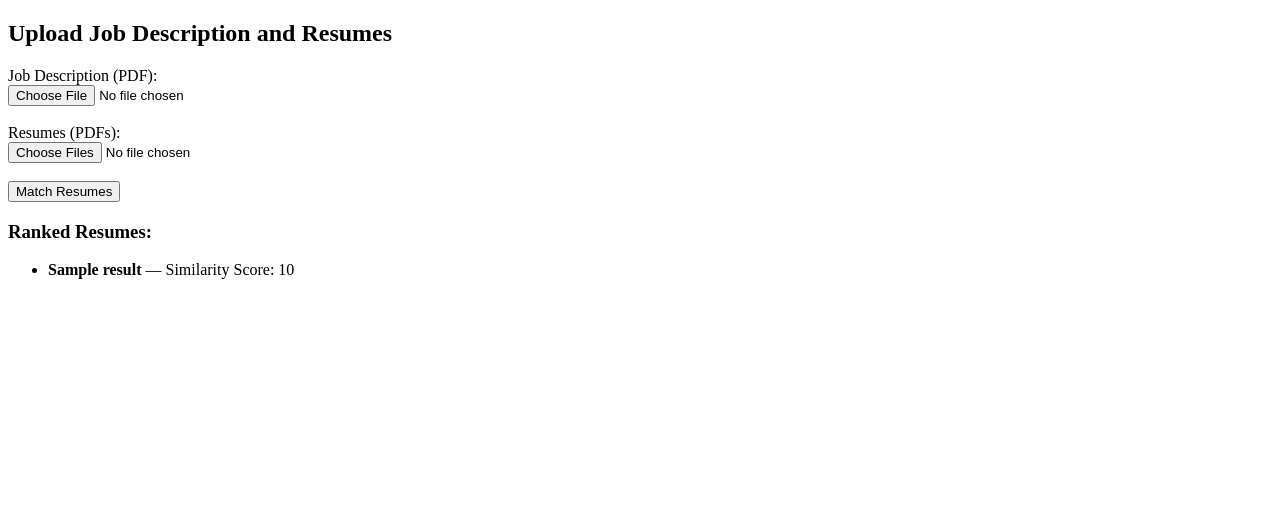
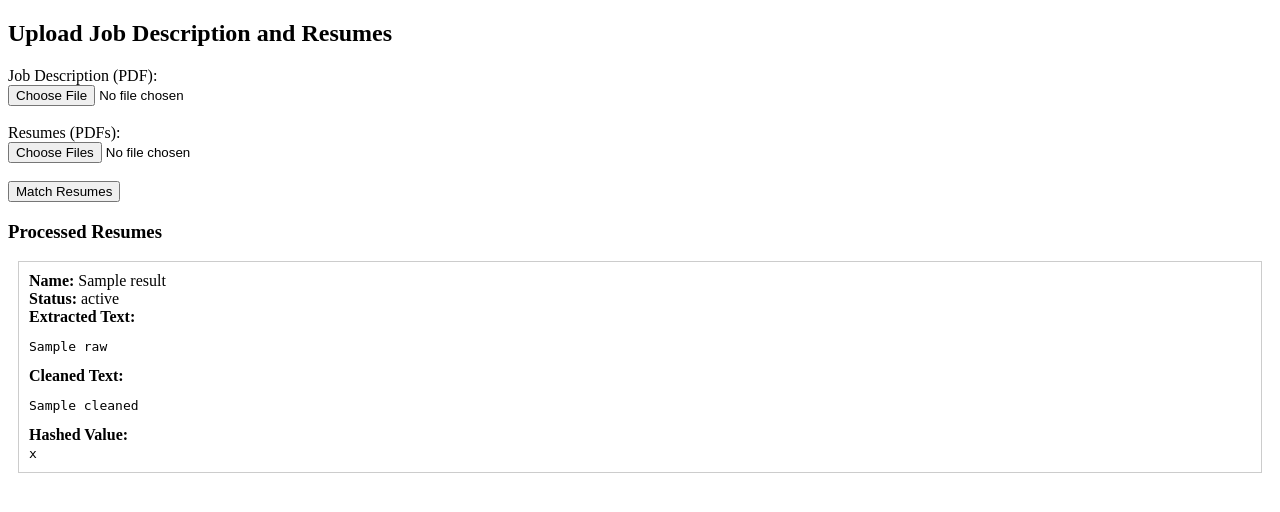
Before and after one commit to aryal-tech/ResumeScreening, a Flask app: template templates/index.html in a window 1280 px wide. Shown: the top 512 px of the page. Run offline with Flask 3, Linux system fonts and the light colour scheme; the template is opened without the code that fills it: most values are stand-ins (such as "Sample title", 1, 10 or a date in 2020).

Commit message:
Initial ResumeScreening Commit

```diff
--- a/app.py
+++ b/app.py
@@ -1,94 +1,79 @@
 from flask import Flask, render_template, request
-import PyPDF2
-import math
-from io import BytesIO
+from pathlib import Path
+import hashlib
+
+from core.extract import extract_text
+from core.preprocess import preprocess_text
+from database.db_connect import get_connection, insert_document
 
 app = Flask(__name__)
-
-# PDF to text
-def extract_text_from_pdf(file_stream):
-    reader = PyPDF2.PdfReader(file_stream)
-    text = ''
-    for page in reader.pages:
-        content = page.extract_text()
-        if content:
-            text += content
-    return text
-
-# TF-IDF functions
-def preprocess(text):
-    text = text.lower()
-    return ''.join(c if c.isalnum() or c.isspace() else ' ' for c in text).split()
-
-def compute_tf(words):
-    tf = {}
-    total = len(words)
-    for word in words:
-        tf[word] = tf.get(word, 0) + 1
-    for word in tf:
-        tf[word] /= total
-    return tf
-
-def compute_idf(docs):
-    idf = {}
-    total_docs = len(docs)
-    all_words = set(word for doc in docs for word in doc)
-
-    for word in all_words:
-        count = sum(1 for doc in docs if word in doc)
-        idf[word] = math.log(total_docs / (1 + count))
-    return idf
-
-def compute_tfidf(tf, idf):
-    return {word: tf[word] * idf[word] for word in tf}
-
-def cosine_similarity(vec1, vec2):
-    all_words = set(vec1.keys()).union(set(vec2.keys()))
-    v1 = [vec1.get(w, 0.0) for w in all_words]
-    v2 = [vec2.get(w, 0.0) for w in all_words]
-    dot = sum(a * b for a, b in zip(v1, v2))
-    mag1 = math.sqrt(sum(a * a for a in v1))
-    mag2 = math.sqrt(sum(b * b for b in v2))
-    if mag1 == 0 or mag2 == 0:
-        return 0.0
-    return dot / (mag1 * mag2)
+UPLOAD_FOLDER = Path("uploads")
+RESUMES_FOLDER = UPLOAD_FOLDER / "resumes"
+UPLOAD_FOLDER.mkdir(exist_ok=True)
+RESUMES_FOLDER.mkdir(parents=True, exist_ok=True)
 
 @app.route('/', methods=['GET', 'POST'])
 def index():
     results = []
+
     if request.method == 'POST':
+        # Save Job Description
         jd_file = request.files['jd_file']
+        jd_path = UPLOAD_FOLDER / "job_description.pdf"
+        jd_file.save(jd_path)
+
+        # Extract, clean, and insert JD into DB
+        jd_text = extract_text(jd_path)
+        jd_cleaned = preprocess_text(jd_text)
+        insert_document("job_description.pdf", "job", jd_text, jd_cleaned)
+
+        # Process Resumes
         resume_files = request.files.getlist('resume_files')
+        seen_hashes = {}  # Map hash → filename in current batch
 
-        # Extract and preprocess JD
-        jd_text = extract_text_from_pdf(jd_file.stream)
-        jd_words = preprocess(jd_text)
+        for resume_file in resume_files:
+            filename = resume_file.filename
+            resume_path = RESUMES_FOLDER / filename
+            resume_file.save(resume_path)
 
-        # Extract and preprocess resumes
-        resume_data = []
-        resume_words_list = []
-        for resume in resume_files:
-            text = extract_text_from_pdf(resume.stream)
-            words = preprocess(text)
-            resume_data.append((resume.filename, words))
-            resume_words_list.append(words)
+            raw_text = extract_text(resume_path)
+            cleaned_text = preprocess_text(raw_text)
+            hashed_text = hashlib.sha256(cleaned_text.encode('utf-8')).hexdigest()
 
-        # TF-IDF
-        all_docs = [jd_words] + resume_words_list
-        tf_list = [compute_tf(doc) for doc in all_docs]
-        idf = compute_idf(all_docs)
-        tfidf_list = [compute_tfidf(tf, idf) for tf in tf_list]
+            # Check if resume already seen in this batch
+            if hashed_text in seen_hashes:
+                status = f"Duplicate resume detected (same as {seen_hashes[hashed_text]} in this batch)."
+            else:
+                # Check if resume already exists in DB
+                conn = get_connection()
+                cursor = conn.cursor()
+                cursor.execute(
+                    "SELECT COUNT(*) FROM documents WHERE hashed_text = %s AND type='resume'",
+                    (hashed_text,)
+                )
+                duplicate_count = cursor.fetchone()[0]
+                cursor.close()
+                conn.close()
 
-        jd_tfidf = tfidf_list[0]
-        resume_tfidfs = tfidf_list[1:]
+                if duplicate_count == 0:
+                    insert_document(filename, "resume", raw_text, cleaned_text)
+                    status = "New resume processed."
+                else:
+                    status = "Duplicate resume detected (already in database)."
 
-        for (filename, _), tfidf in zip(resume_data, resume_tfidfs):
-            score = cosine_similarity(jd_tfidf, tfidf)
-            results.append((filename, score))
+                # Save in seen_hashes whether duplicate or not
+                seen_hashes[hashed_text] = filename
 
-        results.sort(key=lambda x: x[1], reverse=True)
+            # Add result to display on UI
+            results.append({
+                'name': filename,
+                'raw': raw_text[:500],
+                'cleaned': cleaned_text[:500],
+                'hash': hashed_text,
+                'status': status
+            })
 
-    return render_template('index.html', results=results)
+    return render_template("index.html", results=results)
 
-if __name__ == '__main__':
+if __name__ == "__main__":
     app.run(debug=True)
--- /dev/null
+++ b/core/preprocess.py
@@ -0,0 +1,108 @@
+import regex as re
+from core.extract import get_job_text, get_resume_texts
+from database.db_connect import insert_document
+
+# ----------------------------------------------------------------------
+# Define stop words
+# ----------------------------------------------------------------------
+stop_words = {
+    'the', 'i', 'is', 'in', 'and', 'to', 'has', 'that', 'of', 'a', 'using',
+    'an', 'on', 'for', 'with', 'it', 'as', 'this', 'by', 'be', 'are',
+    'was', 'were', 'at', 'from', 'or', 'but', 'not', 'have', 'had',
+    'which', 'they', 'their', 'you', 'your', 'we', 'he', 'she', 'his',
+    'her', 'them', 'our', 'out', 'can'
+}.union({
+    'experience', 'skills', 'responsible', 'proficient', 'knowledge',
+    'ability', 'expertise', 'team', 'member', 'years', 'work',
+    'career', 'job', 'role', 'organization', 'position', 'seeking',
+    'objective', 'summary', 'professional', 'dedicated', 'motivated',
+    'hardworking', 'results', 'oriented', 'goal', 'driven', 'strong',
+    'excellent', 'communication', 'interpersonal', 'detail', 'focused',
+    'resume', 'cv', 'well', 'problem', 'solving', 'fast', 'paced',
+    'environment', 'adaptable', 'flexible', 'multiple', 'tasks',
+    'effective', 'efficient', 'self', 'starter', 'dependable',
+    'references', 'available', 'upon', 'request', 'apply', 'making',
+    'enthusiast'
+})
+
+# ----------------------------------------------------------------------
+# Manual tokenizer that preserves tech terms like C++, C#, .NET, CI/CD
+# ----------------------------------------------------------------------
+def tokenize(text: str):
+    allowed_chars = set("abcdefghijklmnopqrstuvwxyz0123456789+#./-")
+    tokens, word = [], ''
+    for char in text:
+        if char in allowed_chars:
+            word += char
+        else:
+            if word:
+                tokens.append(word)
+                word = ''
+    if word:
+        tokens.append(word)
+    return tokens
+
+# ----------------------------------------------------------------------
+# Lemmatization function with custom exceptions
+# ----------------------------------------------------------------------
+def lemmatization(word: str):
+    exception = {
+        # General irregular forms
+        "men": "man", "women": "woman", "children": "child",
+        "mice": "mouse", "geese": "goose", "feet": "foot", "teeth": "tooth",
+
+        # Verb normalization (past tense → base form)
+        "ran": "run", "went": "go", "studies": "study", "studied": "study",
+        "led": "lead", "wrote": "write", "written": "write",
+        "built": "build", "made": "make", "held": "hold",
+        "taught": "teach", "understood": "understand", "performed": "perform",
+        "developed": "develop", "analyzed": "analyze", "evaluated": "evaluate",
+        "managed": "manage", "created": "create", "designed": "design",
+        "implemented": "implement", "organized": "organize",
+        "collaborated": "collaborate", "conducted": "conduct",
+        "optimized": "optimize", "presented": "present",
+        "achieved": "achieve", "deployed": "deploy", "aspiring": "aspire"
+    }
+
+    if word in exception:
+        return exception[word]
+
+    if word.endswith("ies") and len(word) > 4:
+        return word[:-3] + "y"
+    elif word.endswith("ing") and len(word) > 4:
+        return word[:-3]
+    elif word.endswith("ed") and len(word) > 3:
+        return word[:-2] + "e"
+    elif word.endswith("es") and len(word) > 3:
+        return word[:-2]
+    elif word.endswith("s") and len(word) > 3:
+        return word[:-1]
+
+    return word
+
+# ----------------------------------------------------------------------
+# Preprocessing: lowercase, clean, tokenize, lemmatize, remove stopwords
+# ----------------------------------------------------------------------
+def preprocess_text(text):
+    text = text.lower()
+    text = re.sub(r'[^a-z0-9\s\+\#\.\-/]', ' ', text)
+    tokens = tokenize(text)
+    processed = [lemmatization(w) for w in tokens if w not in stop_words]
+    return " ".join(processed)
+
+# ----------------------------------------------------------------------
+# Orchestrator: process job and resumes, store in DB
+# ----------------------------------------------------------------------
+def final_text():
+    job_text = get_job_text()
+    cleaned_job_desc = preprocess_text(job_text)
+    print("\nCleaned Job Description:\n", cleaned_job_desc[:500])
+    insert_document("Job_Description", "job", job_text, cleaned_job_desc)
+
+    resume_raw_list = get_resume_texts()
+    for idx, resume_raw in enumerate(resume_raw_list, start=1):
+        cleaned = preprocess_text(resume_raw)
+        filename = f"Resume_{idx}"
+        insert_document(filename, "resume", resume_raw, cleaned)
+
+    return job_text
--- a/templates/index.html
+++ b/templates/index.html
@@ -2,8 +2,7 @@
 <html lang="en">
 <head>
   <meta charset="UTF-8">
-<title>Resume Matcher</title>
-
+  <title>Automated Resume Screening and Ranking System</title>
 </head>
 <body>
   <h2>Upload Job Description and Resumes</h2>
@@ -18,12 +17,19 @@
   </form>
 
  {% if results %}
-<h3>Ranked Resumes:</h3>
-<ul>
-{% for name, score in results %}
-<li><strong>{{ name }}</strong> — Similarity Score: {{ score|round(4) }}</li>
+  <h3>Processed Resumes</h3>
+  {% for r in results %}
+    <div style="border:1px solid #ccc; margin:10px; padding:10px;">
+      <strong>Name:</strong> {{ r.name }}<br>
+      <strong>Status:</strong> {{ r.status }}<br>
+      <strong>Extracted Text:</strong><br>
+      <pre>{{ r.raw }}</pre>
+      <strong>Cleaned Text:</strong><br>
+      <pre>{{ r.cleaned }}</pre>
+      <strong>Hashed Value:</strong><br>
+      <code>{{ r.hash }}</code>
+    </div>
   {% endfor %}
-</ul>
 {% endif %}
-</body>
+
 </html>
```
Also changed, not shown: core/extract.py (added, +44 -0 lines), database/db_connect.py (added, +29 -0 lines), core/similarity.py (added), core/tf_idf.py (added), 2 other files. Lines whose indentation alone changed are shown as unchanged.
